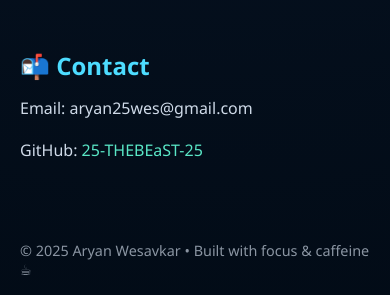
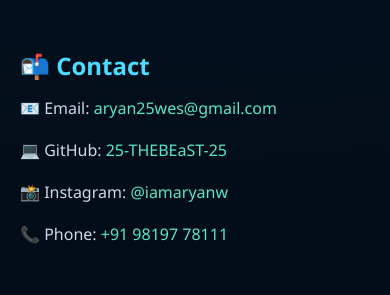
Before and after one commit to 25-THEBEaST-25/personal-website, a plain HTML site: page index.html in a window 390 px wide. Shown: the part 1054-1349 px from the top of the page. Drawn offline with Linux system fonts and the light colour scheme.

Commit message:
Revise contact section with additional details
Updated contact section with email, GitHub, Instagram, and phone details.

```diff
--- a/index.html
+++ b/index.html
@@ -261,14 +261,37 @@
       </div>
     </section>
 
-    <section>
-      <h2>📬 Contact</h2>
-      <p>Email: aryan25wes@gmail.com</p>
-      <p>
-        GitHub:
-        <a href="https://github.com/25-THEBEaST-25" target="_blank">25-THEBEaST-25</a>
-      </p>
-    </section>
+<section>
+  <h2>📬 Contact</h2>
+
+  <p>
+    📧 Email:
+    <a href="mailto:aryan25wes@gmail.com">
+      aryan25wes@gmail.com
+    </a>
+  </p>
+
+  <p>
+    💻 GitHub:
+    <a href="https://github.com/25-THEBEaST-25" target="_blank">
+      25-THEBEaST-25
+    </a>
+  </p>
+
+  <p>
+    📸 Instagram:
+    <a href="https://instagram.com/iamaryanw" target="_blank">
+      @iamaryanw
+    </a>
+  </p>
+
+  <p>
+    📞 Phone:
+    <a href="tel:+919819778111">
+      +91 98197 78111
+    </a>
+  </p>
+</section>
 
     <footer>
       © 2025 Aryan Wesavkar • Built with focus & caffeine ☕
```
